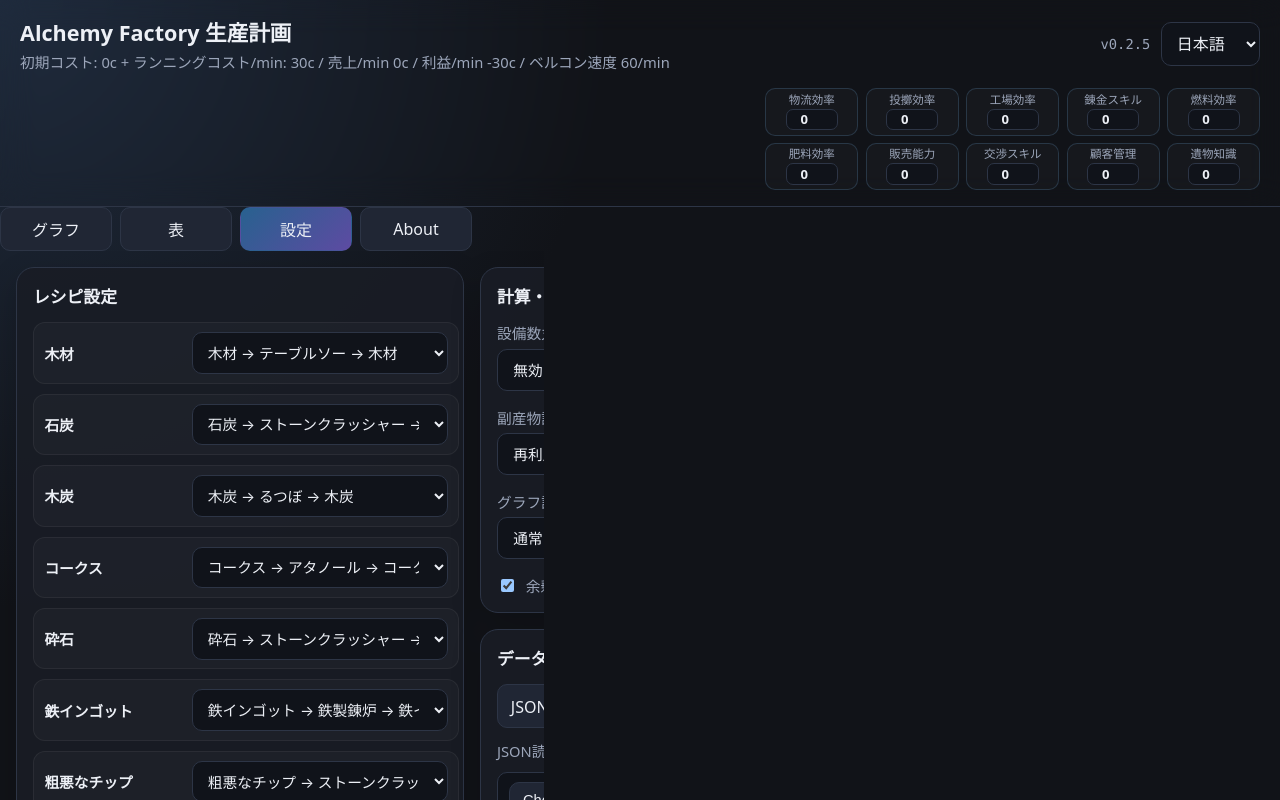
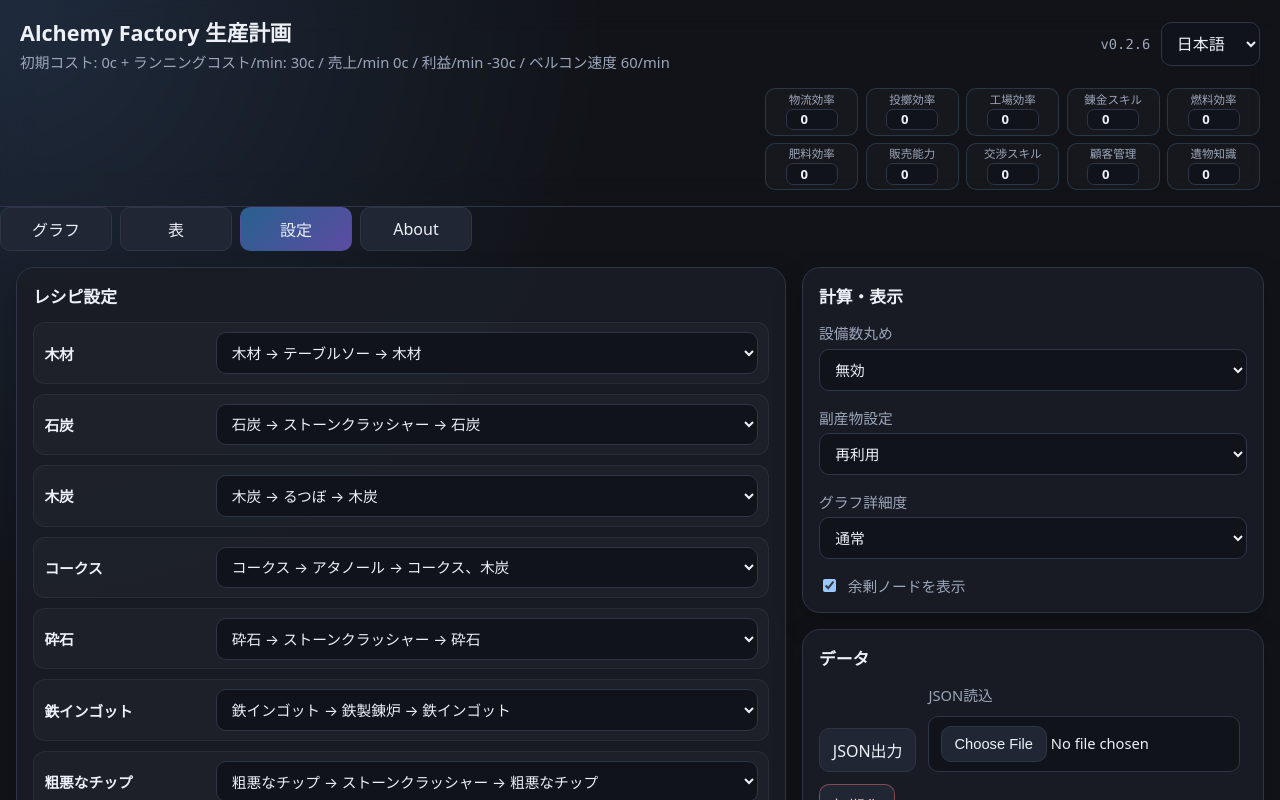
Before and after one commit to spaltfcy/alchemyfactory-calculator, a React (Vite) app: page / in a window 1280 px wide. Both pictures are taken after a click on the button "設定". Shown: the top 800 px of the page. Built offline with nearby package versions, Linux system fonts and the light colour scheme.

Commit message:
Fix settings layout width

```diff
--- a/package.json
+++ b/package.json
@@ -1,6 +1,6 @@
 {
   "name": "alchemyfactory-calculator",
-  "version": "0.2.5",
+  "version": "0.2.6",
   "private": true,
   "type": "module",
   "scripts": {
--- a/src/App.tsx
+++ b/src/App.tsx
@@ -13,7 +13,7 @@ import { SettingsTab } from './components/SettingsTab';
 import { AboutTab } from './components/AboutTab';
 import { formatCopper, formatNumber } from './utils/format';
 
-const APP_VERSION = 'v0.2.5';
+const APP_VERSION = 'v0.2.6';
 
 const abilityLabels: Record<AbilityId, { ja: string; en: string }> = {
   logisticsEfficiency: { ja: '物流効率', en: 'Logistics' },
@@ -151,7 +151,7 @@ export function App() {
         ))}
       </nav>
 
-      <main className="main-layout">
+      <main className={showSidebar ? "main-layout" : "main-layout main-layout-full"}>
         {showSidebar && (
           <aside className="side-pane">
             <TargetEditor lang={lang} targets={state.targets} onChange={(targets) => setState({ ...state, targets })} />
--- a/src/styles.css
+++ b/src/styles.css
@@ -750,3 +750,58 @@ th { color: var(--muted); font-weight: 600; background: rgba(255, 255, 255, 0.02
     max-width: none;
   }
 }
+
+
+/* v0.2.6 settings layout fix */
+.main-layout-full {
+  grid-template-columns: 1fr;
+}
+
+.main-layout-full .content-pane {
+  grid-column: 1 / -1;
+  width: 100%;
+  max-width: none;
+}
+
+.settings-layout {
+  width: 100%;
+  min-width: 0;
+  grid-template-columns: minmax(0, 1.25fr) minmax(18rem, 0.75fr);
+}
+
+.settings-layout > * {
+  min-width: 0;
+}
+
+.recipe-settings-panel {
+  min-width: 0;
+  overflow: hidden;
+}
+
+.recipe-settings-list {
+  min-width: 0;
+}
+
+.recipe-setting-row {
+  min-width: 0;
+  grid-template-columns: minmax(6.5rem, 10rem) minmax(0, 1fr);
+}
+
+.recipe-setting-row select {
+  min-width: 0;
+  max-width: 100%;
+}
+
+.settings-side {
+  min-width: 0;
+}
+
+.settings-side .panel {
+  min-width: 0;
+}
+
+@media (max-width: 1120px) {
+  .settings-layout {
+    grid-template-columns: 1fr;
+  }
+}
```
